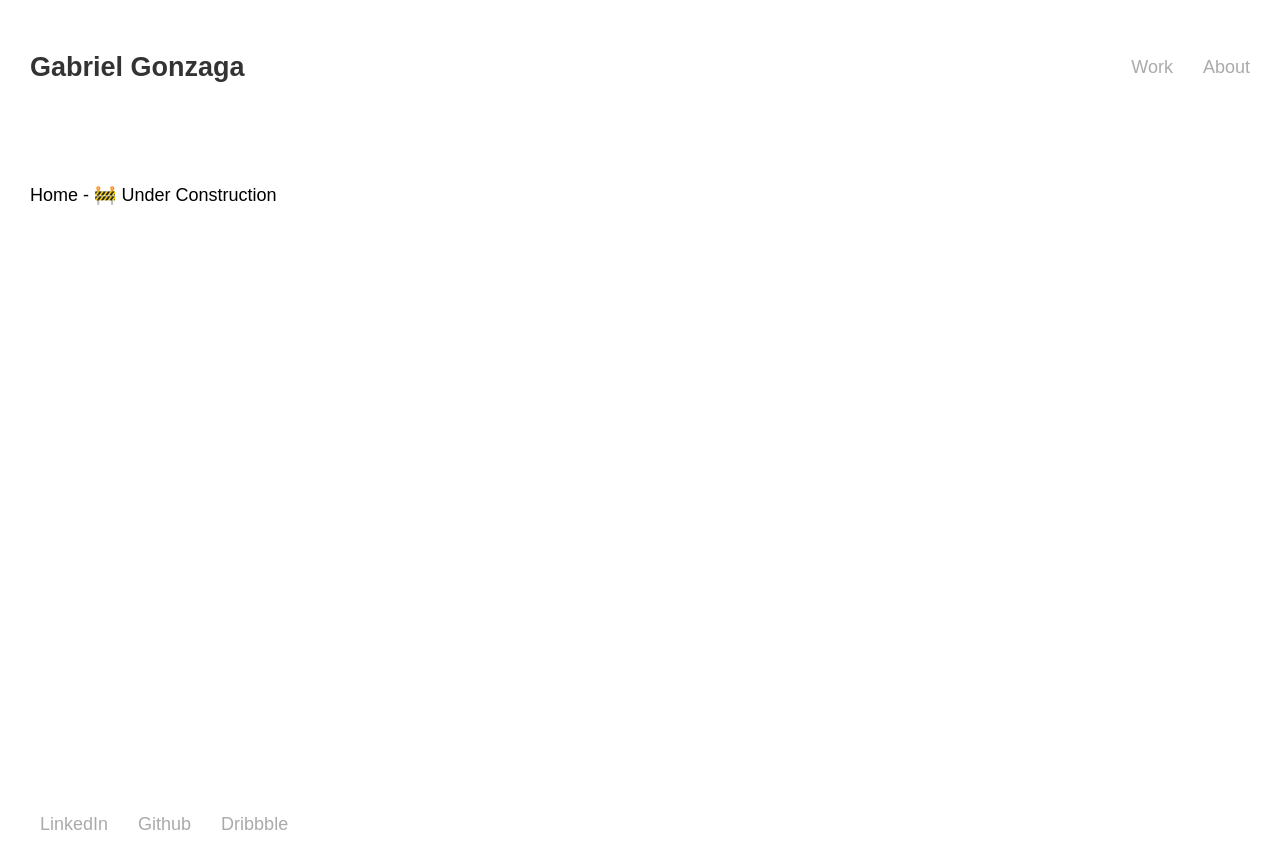
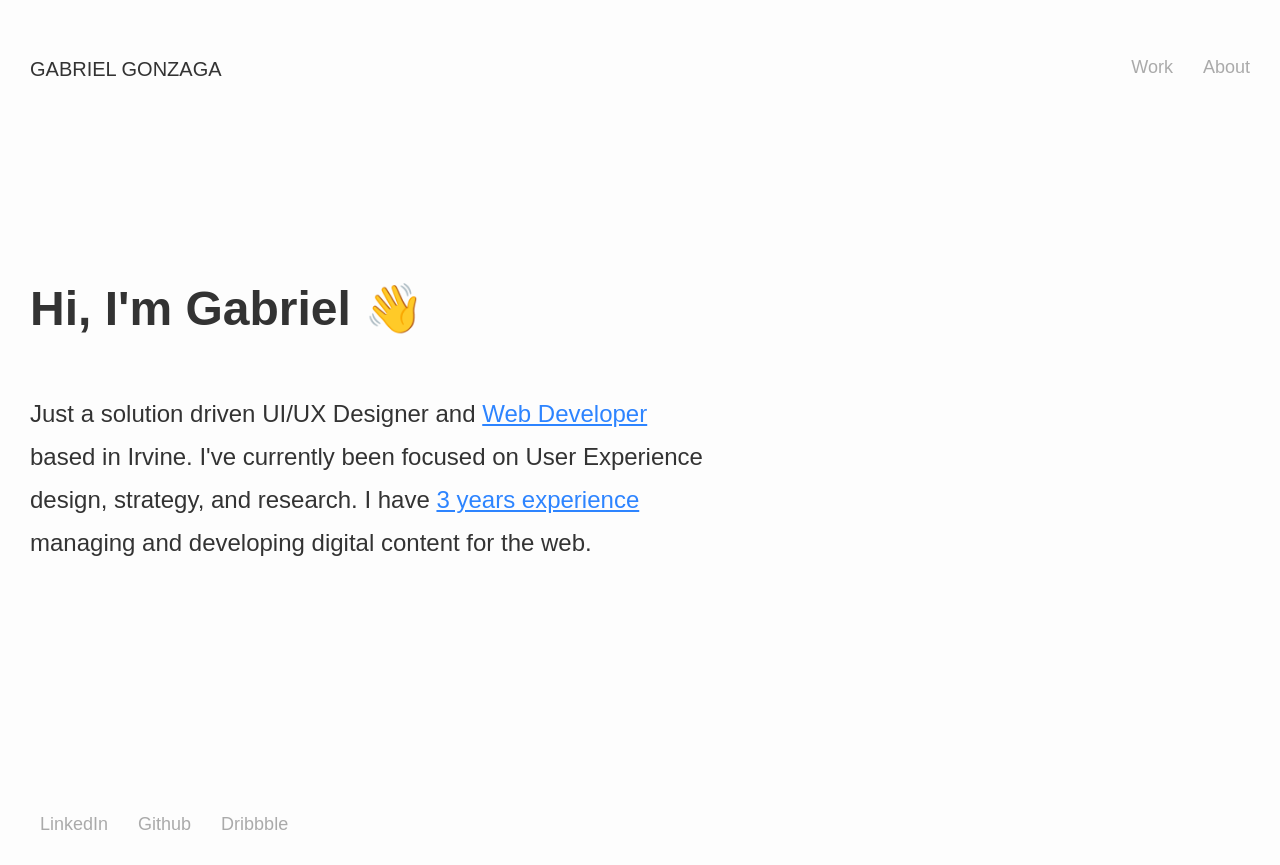
Before and after one commit to gabrielmgonzaga/portfolio-react, a React (Create React App) app: page / in a window 1280 px wide. Built offline with nearby package versions, Linux system fonts and the light colour scheme.

Commit message:
update homepage content

```diff
--- a/src/App.css
+++ b/src/App.css
@@ -1,8 +1,3 @@
-main {
-  padding: 30px;
-  height: 75vh;
-}
-
 /*================================
           Navigation
 ================================*/
@@ -15,8 +10,14 @@ nav {
 
 nav h1 a {
   color: #333;
-  font-weight: bold;
+  font-size: 20px;
+  font-weight: 500;
   text-decoration: none;
+  text-transform: uppercase;
+}
+
+nav h1 a:hover {
+  color: #000;
 }
 
 nav ul  {
@@ -46,7 +47,23 @@ nav ul li:hover {
 }
 
 /*================================
-          Footer
+            Home
+================================*/
+.home {
+  padding-top: 60px;
+}
+
+.home h2 {
+  font-size: 48px;
+}
+
+.home p {
+  max-width: 680px;
+}
+
+
+/*================================
+            Footer
 ================================*/
 footer ul {
   margin-bottom: 30px;
@@ -73,12 +90,9 @@ footer ul li a:hover {
           Media Queries
 ================================*/
 
-/*========= > 768px 💻 =========*/
-@media only screen and (min-width : 768px) {
-
-}
-
 /*========= < 500px 📱=========*/
 @media only screen and (max-width : 500px) {
-
+  nav, main {
+    padding: 15px;
+  }
 }
--- a/src/App.js
+++ b/src/App.js
@@ -4,7 +4,6 @@ import {
   BrowserRouter as Router,
   Switch,
   Route,
-  Link
 } from "react-router-dom";
 
 import Nav from './components/Nav';
--- a/src/components/Footer.js
+++ b/src/components/Footer.js
@@ -5,13 +5,13 @@ export default function Footer() {
         <footer>
             <ul>
                 <li>
-                    <a rel="noopener" target="_blank" href="https://linkedin.com/in/gabriel-gonzaga">LinkedIn</a>
+                    <a rel="noopener noreferrer" target="_blank" href="https://linkedin.com/in/gabriel-gonzaga">LinkedIn</a>
                 </li>
                 <li>
-                    <a rel="noopener" target="_blank" href="https://github.com/gabrielmgonzaga">Github</a>
+                    <a rel="noopener noreferrer" target="_blank" href="https://github.com/gabrielmgonzaga">Github</a>
                 </li>
                 <li>
-                    <a rel="noopener" target="_blank" href="https://dribbble.com/ggonzaga">Dribbble</a>
+                    <a rel="noopener noreferrer" target="_blank" href="https://dribbble.com/ggonzaga">Dribbble</a>
                 </li>
             </ul>
         </footer>
--- a/src/index.css
+++ b/src/index.css
@@ -3,6 +3,26 @@ body {
   max-width: 1400px;
   font-family: 'Montserrat', sans-serif;
   font-size: 18px;
+  color: #333;
   -webkit-font-smoothing: antialiased;
   -moz-osx-font-smoothing: grayscale;
+  background: rgb(253,253,253)
 }
+
+main {
+  padding: 30px;
+  height: 75vh;
+  line-height: 1.8;
+}
+
+a {
+  color: #2D84FF;
+}
+
+a:hover {
+  color: #0067F9;
+}
+
+p {
+  font-size: 24px;
+}
--- a/src/pages/Home.js
+++ b/src/pages/Home.js
@@ -10,10 +10,9 @@ export default function Home() {
                 <title>Gabriel Gonzaga - UX Portfolio</title>
             </Helmet>
 
-            <p>Home - 🚧 Under Construction</p>
-
-            {/* <p>👋 Hi, I'm Gabriel.</p>
-            <p>I'm a UI/UX Designer and Web Developer based in Irvine. I currently .</p> */}
+            <h2>Hi, I'm Gabriel <span role="img" aria-label="high-five">👋</span></h2>
+            <p>Just a solution driven UI/UX Designer and <a rel="noopener noreferrer" target="_blank" href="https://github.com/gabrielmgonzaga">Web Developer</a> based in Irvine.
+                I've currently been focused on User Experience design, strategy, and research. I have <a rel="noopener noreferrer" target="_blank" href="https://linkedin.com/in/gabriel-gonzaga">3 years experience</a> managing and developing digital content for the web.</p>
         </div>
     )
 }
```
Also changed, not shown: 1 other file (tests, documents, lock files or other folders).
